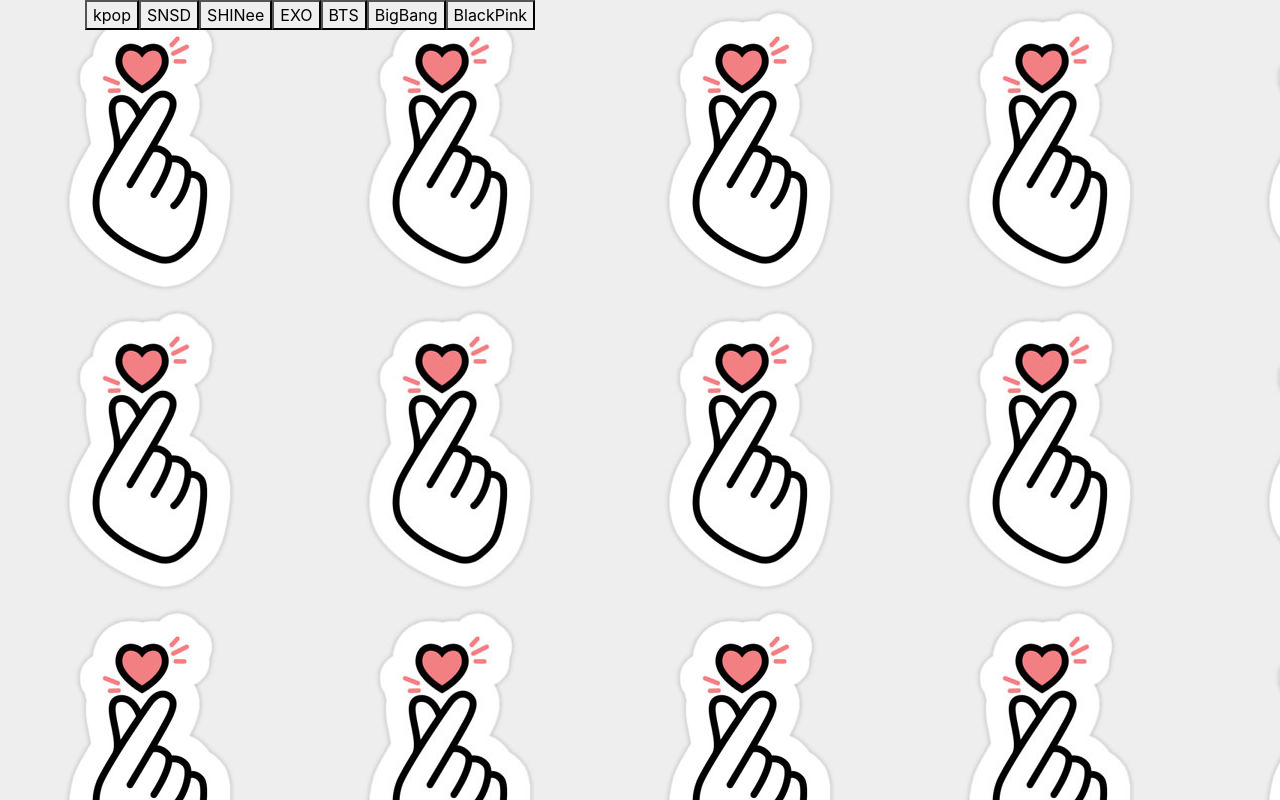
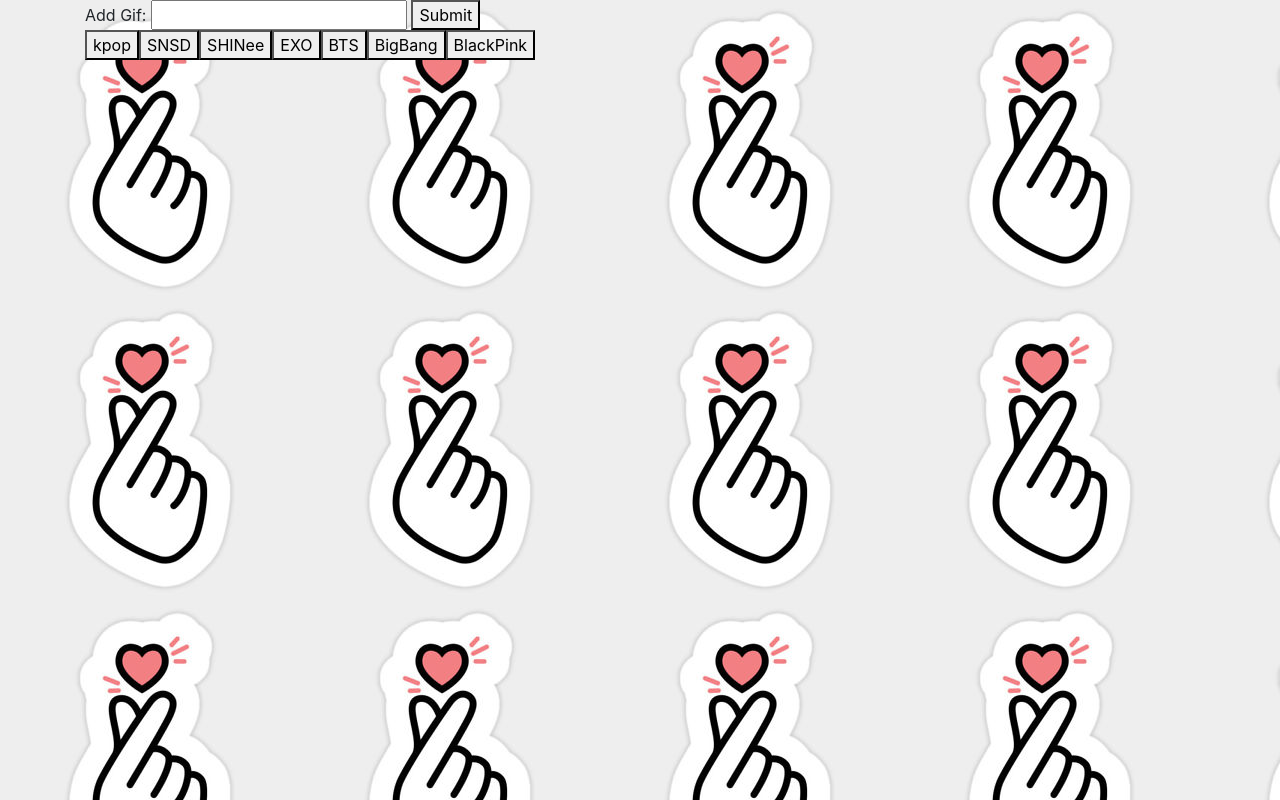
Before and after one commit to shatse/giftastic, a plain HTML site: page index.html in a window 1280 px wide. Drawn offline with nearby package versions, Linux system fonts and the light colour scheme.

Commit message:
add submit button

```diff
--- a/index.html
+++ b/index.html
@@ -21,6 +21,10 @@
         <button onclick="getGif('BlackPink')" id=BP>Black Pink</button>
     </div> -->
 
+    <form>
+        Add Gif: <input type="text" name="fname">
+        <button type="submit">Submit</button>
+    </form>
     <div id="gifDiv">
     </div>
     <script type="text/javascript" src="assets/javascript/app.js">
```
